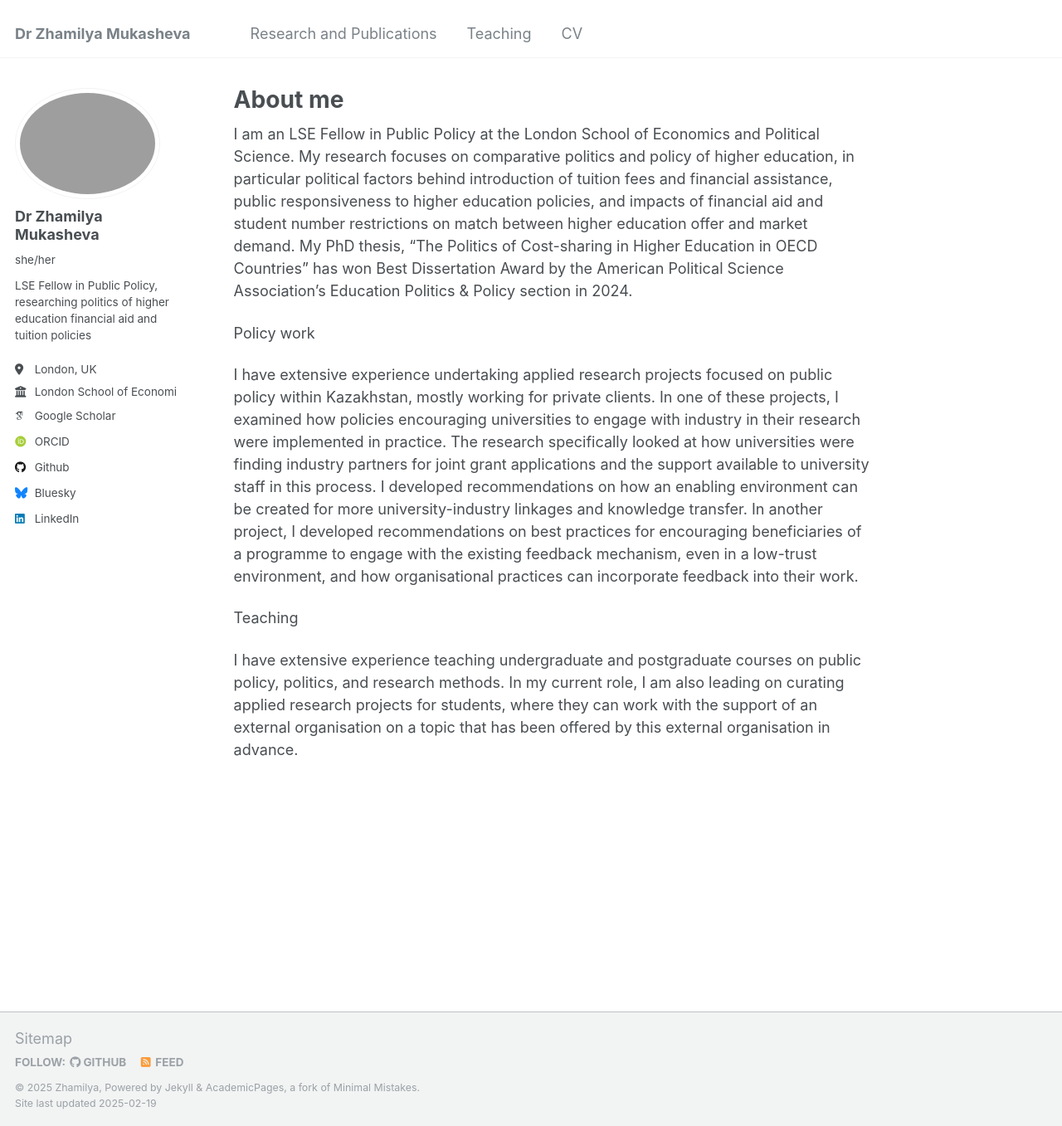
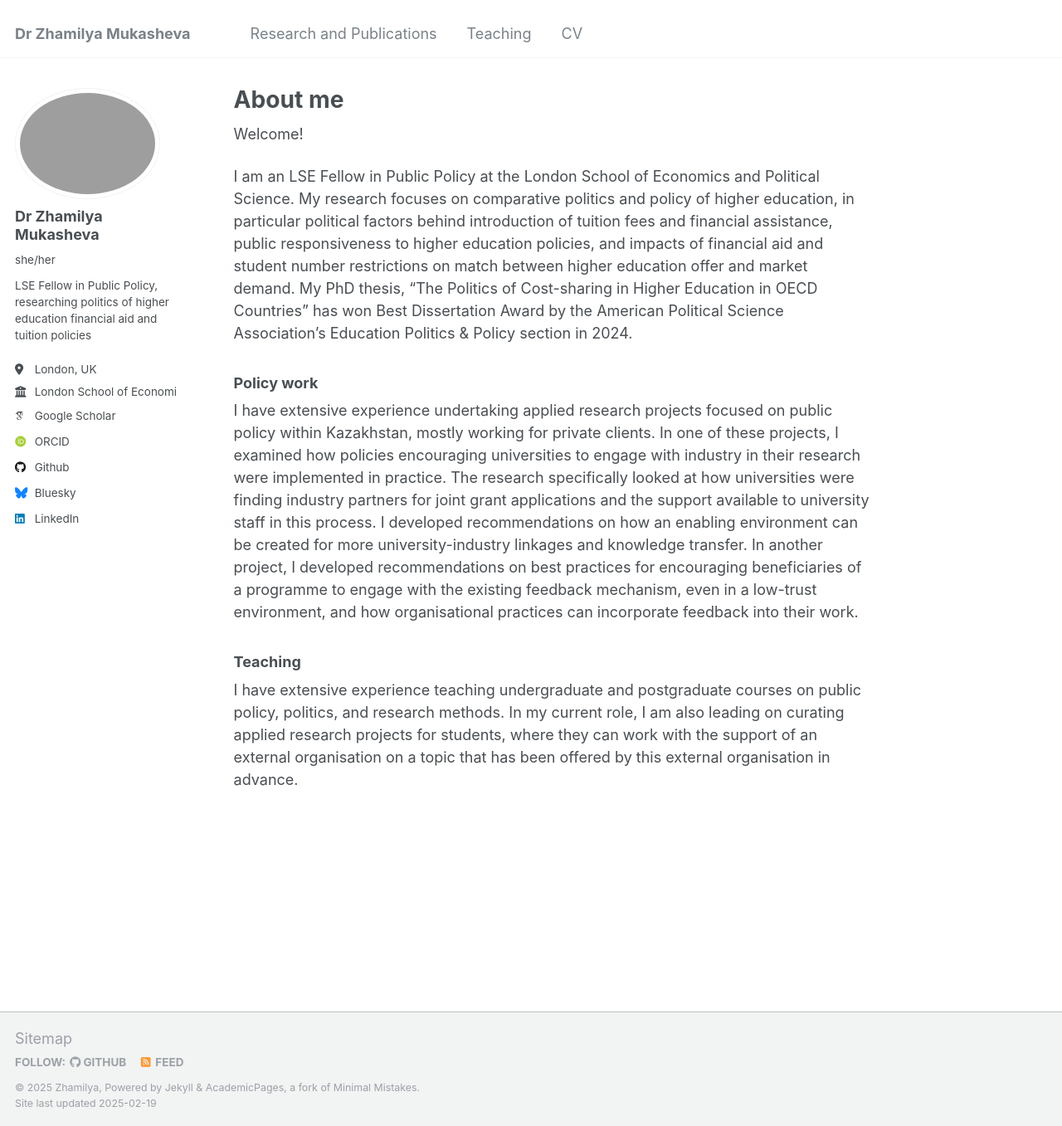
Before and after one commit to zhamilya-mukasheva/zhamilya-mukasheva, a Jekyll site: the page built from _pages/about.md, in a window 1280 px wide and 1357 px high. Shown: the whole window at 83% size. Built offline with Jekyll 4.4.1, drawn with Linux system fonts in a browser that asks for light colours; some web fonts are replaced.

Commit message:
Update about.md

```diff
--- a/_pages/about.md
+++ b/_pages/about.md
@@ -7,13 +7,15 @@ redirect_from:
   - /about.html
 ---
 
+Welcome!
+
 I am an LSE Fellow in Public Policy at the London School of Economics and Political Science. My research focuses on comparative politics and policy of higher education, in particular political factors behind introduction of tuition fees and financial assistance, public responsiveness to higher education policies, and impacts of financial aid and student number restrictions on match between higher education offer and market demand. My PhD thesis, “The Politics of Cost-sharing in Higher Education in OECD Countries” has won Best Dissertation Award by the American Political Science Association's Education Politics & Policy section in 2024.
 
 
-Policy work
+### Policy work
 
 I have extensive experience undertaking applied research projects focused on public policy within Kazakhstan, mostly working for private clients. In one of these projects, I examined how policies encouraging universities to engage with industry in their research were implemented in practice. The research specifically looked at how universities were finding industry partners for joint grant applications and the support available to university staff in this process. I developed recommendations on how an enabling environment can be created for more university-industry linkages and knowledge transfer. In another project, I developed recommendations on best practices for encouraging beneficiaries of a programme to engage with the existing feedback mechanism, even in a low-trust environment, and how organisational practices can incorporate feedback into their work.
 
-Teaching
+### Teaching
 
 I have extensive experience teaching undergraduate and postgraduate courses on public policy, politics, and research methods. In my current role, I am also leading on curating applied research projects for students, where they can work with the support of an external organisation on a topic that has been offered by this external organisation in advance.
```
